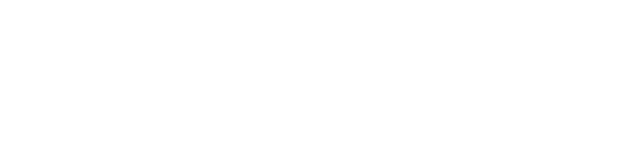
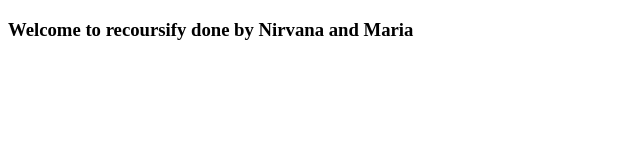
Before and after one commit to nirvanadianne/Resourcify, a plain HTML site: page index.html in a window 1280 px wide. Shown: the whole page, without its empty margins (0-640 px from the left). Drawn offline with Linux system fonts and the light colour scheme.

Commit message:
Update index.html

```diff
--- a/index.html
+++ b/index.html
@@ -7,5 +7,6 @@
     <title>Resourcify</title>
 </head>
 <body>
+    <h3>Welcome to recoursify done by Nirvana and Maria</h3>
 </body>
 </html>
```
